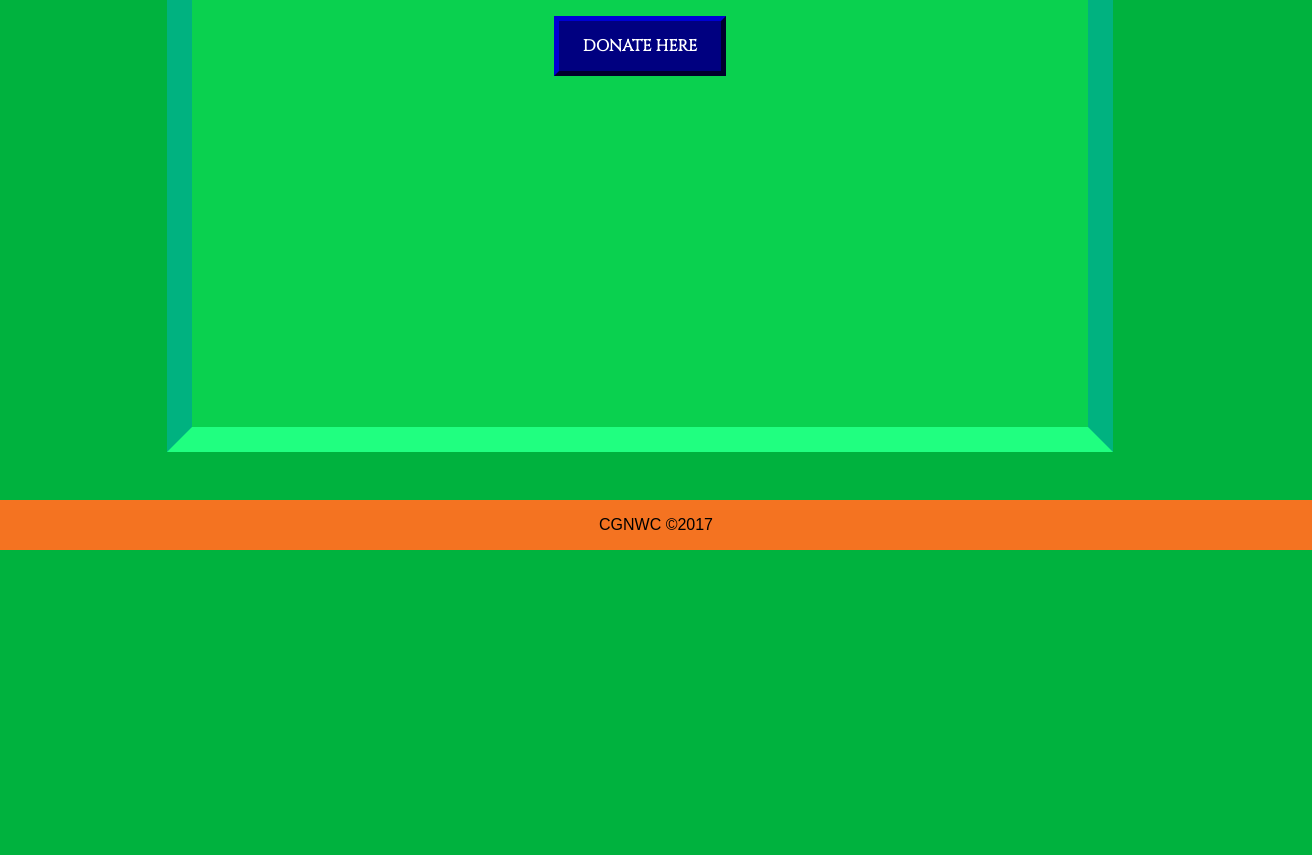
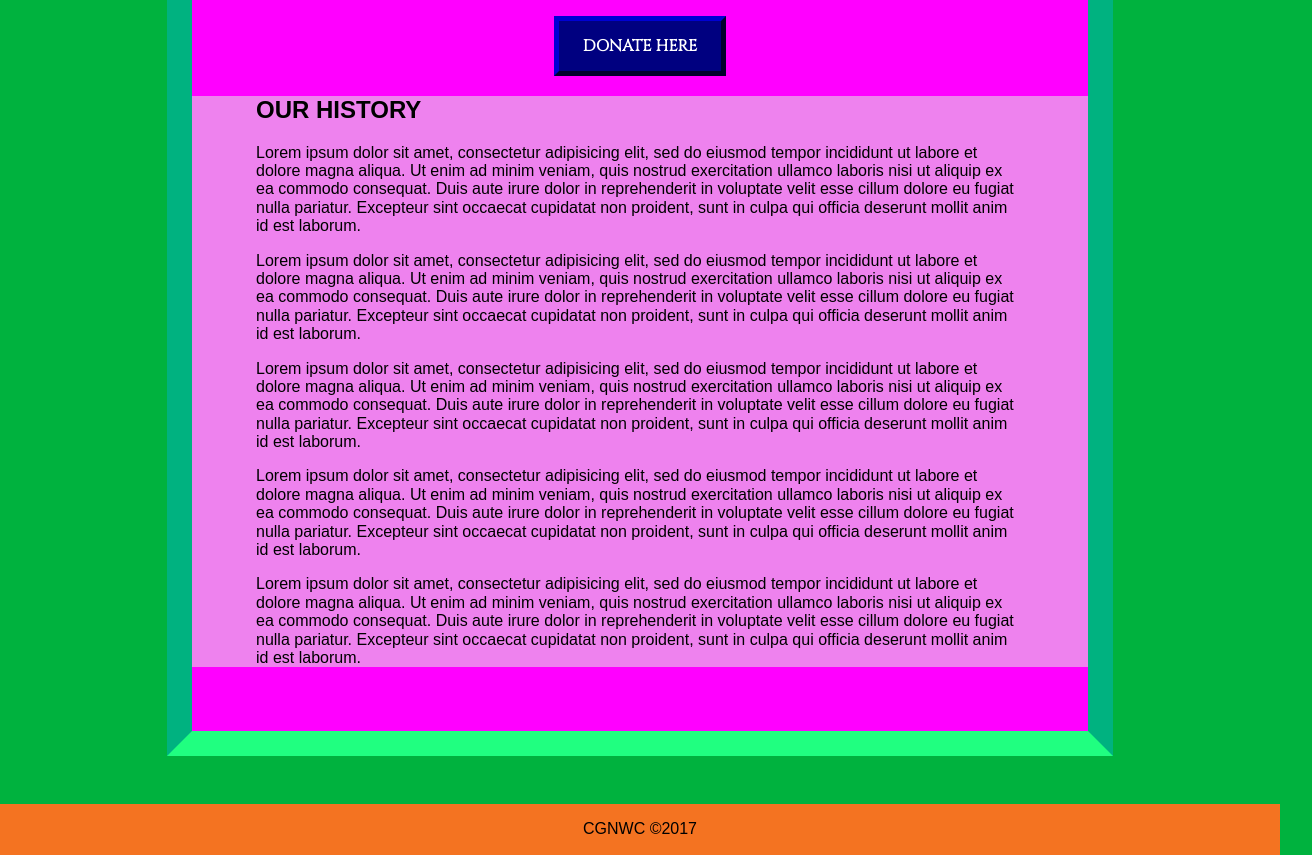
Before and after one commit to blizm87/CGNWC---Project, a website: page public/index.html in a window 1280 px wide. Shown: the part 656-1511 px from the top of the page, 1312 px wide, since content can reach past the window. Before the commit the page ends 1206 px from the top, so only its background shows below. Drawn offline with nearby package versions, Linux system fonts and the light colour scheme.

Commit message:
fixed page width issue by adjusting the footer.And preping multi sections of home page

```diff
--- a/public/css/style.css
+++ b/public/css/style.css
@@ -1,4 +1,5 @@
 body, html, #mainContainer {
+    max-width: 100%;
     height: 100%;
 }
 
@@ -95,7 +96,8 @@ h1 {
           margin-left: auto;
           margin-right: auto;
           padding-bottom: 3em;
-          background-color: rgba(25,255, 105, .4);
+          background-color: magenta;
+          /*rgba(25,255, 105, .4)*/
           border-left: 25px solid rgb(0,178,128);
           border-right: 25px solid rgb(0,178,128);
           border-top: 25px solid rgb(32,255,128);
@@ -107,6 +109,10 @@ h1 {
               max-height: 100%;
             }
 
+                .topSec {
+                  width: 100%;
+                  height: 100%;
+                }
 
                     .slideContainer {
                       width: 90%;
@@ -173,6 +179,13 @@ h1 {
                           border: 5px inset rgb(0,0,128);
                         }
 
+                .historySec {
+                  padding-left: 4em;
+                  padding-right: 4em;
+                  background-color: violet;
+                  /*rgba(25,255, 105,1)*/
+                }
+
 
             .missionContainer {
               width: 100%;
@@ -234,7 +247,8 @@ h1 {
 
         #myFooter {
           margin-top: 3em;
-          padding: 1em;
+          padding-top: 1em;
+          padding-bottom: 1em;
           text-align: center;
           background-color: rgb(244,115,33);
         }
--- a/public/partials/index.html
+++ b/public/partials/index.html
@@ -1,5 +1,6 @@
 
 <div class='indexContainer'>
+  <section class='topSec'>
     <h1>Help Us Lift As We Climb<br>Donate Today!</h1>
 
     <div ng-controller='imageCycle' class='slideContainer'>
@@ -50,5 +51,51 @@
       <br>
       <button class="donateBtn">DONATE HERE</button>
     </div>
+  </section>
 
+  <section class='historySec'>
+    <h2>OUR HISTORY</h2>
+    <p>
+      Lorem ipsum dolor sit amet, consectetur adipisicing elit, sed do eiusmod
+      tempor incididunt ut labore et dolore magna aliqua. Ut enim ad minim veniam,
+      quis nostrud exercitation ullamco laboris nisi ut aliquip ex ea commodo
+      consequat. Duis aute irure dolor in reprehenderit in voluptate velit esse
+      cillum dolore eu fugiat nulla pariatur. Excepteur sint occaecat cupidatat non
+      proident, sunt in culpa qui officia deserunt mollit anim id est laborum.
+    </p>
+    <p>
+      Lorem ipsum dolor sit amet, consectetur adipisicing elit, sed do eiusmod
+      tempor incididunt ut labore et dolore magna aliqua. Ut enim ad minim veniam,
+      quis nostrud exercitation ullamco laboris nisi ut aliquip ex ea commodo
+      consequat. Duis aute irure dolor in reprehenderit in voluptate velit esse
+      cillum dolore eu fugiat nulla pariatur. Excepteur sint occaecat cupidatat non
+      proident, sunt in culpa qui officia deserunt mollit anim id est laborum.
+    </p>
+    <p>
+      Lorem ipsum dolor sit amet, consectetur adipisicing elit, sed do eiusmod
+      tempor incididunt ut labore et dolore magna aliqua. Ut enim ad minim veniam,
+      quis nostrud exercitation ullamco laboris nisi ut aliquip ex ea commodo
+      consequat. Duis aute irure dolor in reprehenderit in voluptate velit esse
+      cillum dolore eu fugiat nulla pariatur. Excepteur sint occaecat cupidatat non
+      proident, sunt in culpa qui officia deserunt mollit anim id est laborum.
+    </p>
+    <p>
+      Lorem ipsum dolor sit amet, consectetur adipisicing elit, sed do eiusmod
+      tempor incididunt ut labore et dolore magna aliqua. Ut enim ad minim veniam,
+      quis nostrud exercitation ullamco laboris nisi ut aliquip ex ea commodo
+      consequat. Duis aute irure dolor in reprehenderit in voluptate velit esse
+      cillum dolore eu fugiat nulla pariatur. Excepteur sint occaecat cupidatat non
+      proident, sunt in culpa qui officia deserunt mollit anim id est laborum.
+    </p>
+    <p>
+      Lorem ipsum dolor sit amet, consectetur adipisicing elit, sed do eiusmod
+      tempor incididunt ut labore et dolore magna aliqua. Ut enim ad minim veniam,
+      quis nostrud exercitation ullamco laboris nisi ut aliquip ex ea commodo
+      consequat. Duis aute irure dolor in reprehenderit in voluptate velit esse
+      cillum dolore eu fugiat nulla pariatur. Excepteur sint occaecat cupidatat non
+      proident, sunt in culpa qui officia deserunt mollit anim id est laborum.
+    </p>
+
+
+  </section>
 </div>
```
Lines whose indentation alone changed are shown as unchanged.
